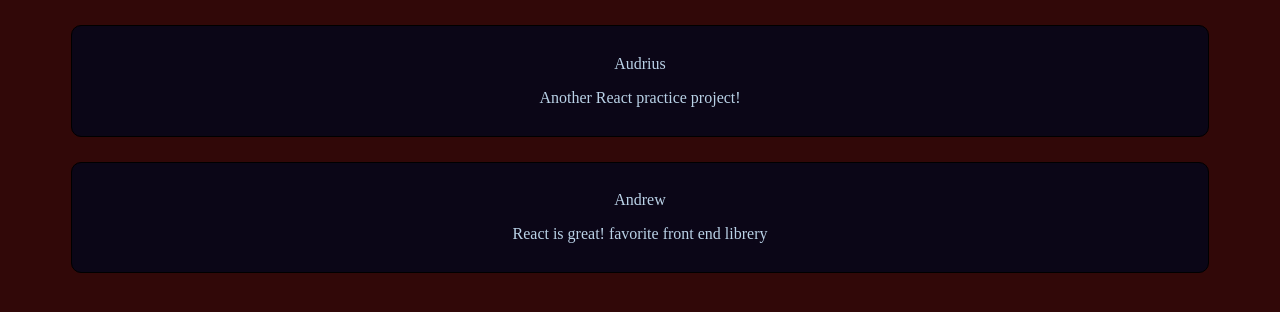
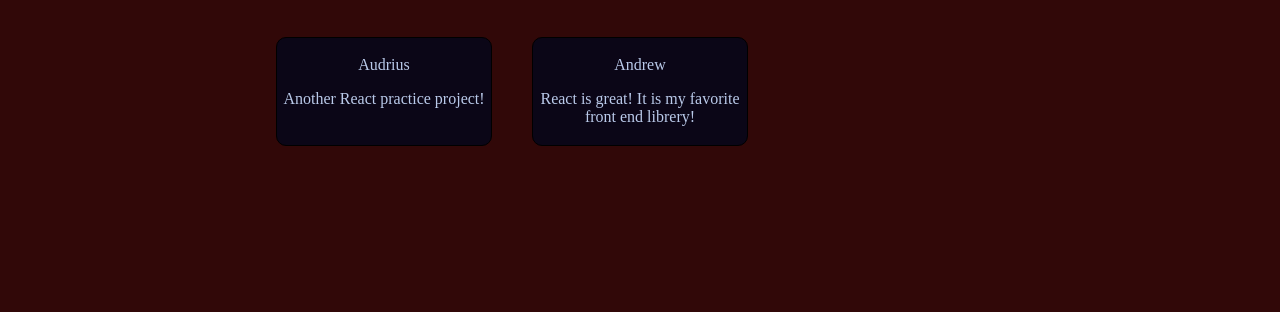
Before and after one commit to apasvenskas/react-vite-practice-project, a React (Vite) app: page / in a window 1280 px wide. Shown: the top 312 px of the page. Built offline with nearby package versions, Linux system fonts and the light colour scheme.

Commit message:
added PostList file

```diff
--- a/src/App.jsx
+++ b/src/App.jsx
@@ -1,10 +1,9 @@
-import Post from "./components/Post";
+import PostList from "./components/PostList";
 
 function App(){
   return(
-    <main className='main'>
-      <Post author="Audrius" body="Another React practice project!"/>
-      <Post author="Andrew" body="React is great! favorite front end librery"/>
+    <main>
+      <PostList />
     </main>
   )
 }
--- a/src/components/Post.jsx
+++ b/src/components/Post.jsx
@@ -1,9 +1,10 @@
+
 
 export default function Post(props) {
     return(
-        <div className='post'>
+        <li className='post'>
             <p className="author">{props.author}</p>
             <p className="text">{props.body}</p>
-        </div>
+        </li>
     )
 }
--- /dev/null
+++ b/src/components/PostList.jsx
@@ -0,0 +1,11 @@
+import Post from "./Post"
+import classes from './PostList.module.css';
+
+export default function PostList() {
+    return (
+        <ul className={classes.posts}>
+         <Post author="Audrius" body="Another React practice project!"/>
+         <Post author="Andrew" body="React is great! It is my favorite front end librery!"/>
+    </ul>
+    )
+};
--- /dev/null
+++ b/src/components/PostList.module.css
@@ -0,0 +1,11 @@
+
+.posts {
+    list-style: none;
+    max-width: 50rem;
+    margin: 1rem auto;
+    padding: 1rem 0;
+    display: grid;
+    gap: 1rem;
+    grid-template-columns: repeat(3, 30%);
+    justify-content: center;
+  }
--- a/src/index.css
+++ b/src/index.css
@@ -4,7 +4,7 @@
 .post{
     text-align: center;
     background-color: rgb(11, 6, 23);
-    color: rgb(186, 210, 231);
+    color: rgb(186, 202, 234);
     padding-top: 1%;
     padding-bottom: 1%;
     margin-bottom: 1%;
```
